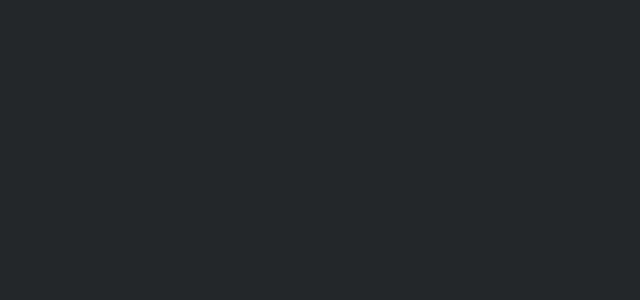
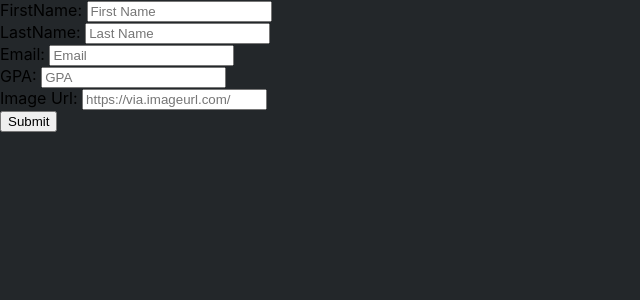
Before and after one commit to TDLorenz/CRUD-ClientSide, a React (Create React App) app: page /students/add in a window 1280 px wide. Shown: the top 300 px of the page, without its empty margins (0-640 px from the left). Built offline with nearby package versions, Linux system fonts and the light colour scheme.

Commit message:
Added student functions

```diff
--- a/src/App.js
+++ b/src/App.js
@@ -10,7 +10,9 @@ import {
   AllCampusesContainer,
   AllStudentsContainer,
   AddCampusContainer,
-  EditCampusContainer
+  EditCampusContainer,
+  AddStudentContainer,
+  EditStudentContainer
 } from './components/containers';
 
 // if you create separate components for adding/editing
@@ -25,9 +27,11 @@ const App = () => {
         <Route exact path="/campuses" component={AllCampusesContainer} />
         <Route exact path="/campus/:id" component={CampusContainer} />
         <Route exact path="/students" component={AllStudentsContainer} />
+        <Route exact path="/students/add" component={AddStudentContainer} />
         <Route exact path="/student/:id" component={StudentContainer} />
         <Route exact path="/campuses/add" component={AddCampusContainer} />
         <Route exact path="/campuses/edit/:id" component={EditCampusContainer} />
+        <Route exact path="/students/edit/:id" component={EditStudentContainer} />
       </Switch>
     </div>
   );
--- /dev/null
+++ b/src/components/containers/AddStudentContainer.js
@@ -0,0 +1,79 @@
+import React, { Component } from "react";
+import { connect } from "react-redux";
+import PropTypes from "prop-types";
+import { addStudentThunk } from "../../store/thunks";
+
+
+class AddStudentContainer extends Component {
+
+    handleSubmit = (event) =>
+    {
+        event.preventDefault();
+
+        const firstname = event.target.firstname.value;
+        const lastname = event.target.lastname.value;
+        const email = event.target.email.value;
+        const gpa = event.target.gpa.value;
+        const imageUrl = event.target.imageUrl.value;
+
+        let newStudent =
+        {
+            firstname: firstname,
+            lastname: lastname,
+            email: email,
+            gpa: gpa,
+            imageUrl: imageUrl
+        };
+        this.props.addStudent(newStudent);
+
+        event.target.reset();
+        this.props.history.push('/students');
+    }
+
+    render(){
+        return(
+        <div>
+            <form onSubmit={this.handleSubmit}>
+                <label htmlFor="firstname">FirstName: </label>
+                  <input type="text" name="firstname" placeholder="First Name" required />
+                <br/>
+                <label htmlFor="lastname">LastName: </label>
+                  <input type="text" name="lastname" placeholder="Last Name" required />
+                <br/>
+                <label htmlFor="email">Email: </label>
+                  <input type="text" name="email" placeholder="Email" />
+                <br/>
+                <label htmlFor="gpa">GPA: </label>
+                  <input type="text" name="gpa" placeholder="GPA" />
+                <br/>
+                <label htmlFor="imageUrl">Image Url: </label>
+                  <input type="text" name="imageUrl" placeholder="https://via.imageurl.com/" />
+                <br/>
+                  <button type="submit">Submit</button>
+              </form>
+        </div>
+        );
+    }
+}
+
+
+
+//Map state to props;
+const mapState = (state) => {
+    return {
+      allStudents: state.allStudents,
+    };
+  };
+
+  // Map dispatch to props;
+  const mapDispatch = (dispatch) => {
+    return {
+      addStudent: (student) => dispatch(addStudentThunk(student)),
+    };
+  };
+
+  AddStudentContainer.propTypes = {
+    addStudent: PropTypes.array.isRequired,
+  };
+
+export default connect(mapState, mapDispatch)(AddStudentContainer);
--- a/src/components/containers/EditCampusContainer.js
+++ b/src/components/containers/EditCampusContainer.js
@@ -8,8 +8,8 @@ import { fetchCampusThunk } from "../../store/thunks";
 class EditCampusContainer extends Component {
   componentDidMount() {
     //getting campus ID from url
-    //this.props.fetchCampus(this.props.match.params.id);
-    console.log(this.props.match.params.id)
+    // campus = this.props.fetchCampus(this.props.match.params.id);
+    // console.log(this.props.match.params.id)
   }
 
 
@@ -41,7 +41,7 @@ class EditCampusContainer extends Component {
         <div>
             <form onSubmit={this.handleSubmit}>
                 <label htmlFor="name">Name: </label>
-                  <input type="text" name="name" placeholder="Campus Name" required />
+                  <input type="text" name="name" defaultValue = "default here" placeholder="Campus Name" required />
                 <br/>
                 <label htmlFor="address">Address: </label>
                   <input type="text" name="address" placeholder="Campus Address" required />
@@ -50,7 +50,7 @@ class EditCampusContainer extends Component {
                   <input type="text" name="description" placeholder="Campus Description" />
                 <br/>
                 <label htmlFor="imageUrl">Image Url: </label>
-                  <input type="text" name="imageUrl" placeholder="https://via.imageurl.com/" />
+                  <input type="text" name="imageUrl" placeholder= "https://via.imageurl.com/" />
                 <br/>
                   <button type="submit">Submit</button>
               </form>
@@ -78,6 +78,7 @@ const mapState = (state) => {
 
   EditCampusContainer.propTypes = {
     editCampus: PropTypes.array.isRequired,
+    fetchCampus: PropTypes.func.isRequired,
   };
 
 export default connect(mapState, mapDispatch)(EditCampusContainer);
--- /dev/null
+++ b/src/components/containers/EditStudentContainer.js
@@ -0,0 +1,82 @@
+import React, { Component } from "react";
+import { connect } from "react-redux";
+import PropTypes from "prop-types";
+import { editStudentThunk } from "../../store/thunks";
+import { fetchStudentThunk } from "../../store/thunks";
+
+
+class EditStudentContainer extends Component {
+
+    handleSubmit = (event) =>
+    {
+        event.preventDefault();
+
+        const firstname = event.target.firstname.value;
+        const lastname = event.target.lastname.value;
+        const email = event.target.email.value;
+        const gpa = event.target.gpa.value;
+        const imageUrl = event.target.imageUrl.value;
+
+        let newStudent =
+        {
+            id: this.props.match.params.id,
+            firstname: firstname,
+            lastname: lastname,
+            email: email,
+            gpa: gpa,
+            imageUrl: imageUrl
+        };
+        this.props.editStudent(newStudent);
+
+        event.target.reset();
+        this.props.history.push('/students');
+    }
+
+    render(){
+        return(
+        <div>
+            <form onSubmit={this.handleSubmit}>
+                <label htmlFor="firstname">FirstName: </label>
+                  <input type="text" name="firstname" placeholder="First Name" required />
+                <br/>
+                <label htmlFor="lastname">LastName: </label>
+                  <input type="text" name="lastname" placeholder="Last Name" required />
+                <br/>
+                <label htmlFor="email">Email: </label>
+                  <input type="text" name="email" placeholder="Email" />
+                <br/>
+                <label htmlFor="gpa">GPA: </label>
+                  <input type="text" name="gpa" placeholder="GPA" />
+                <br/>
+                <label htmlFor="imageUrl">Image Url: </label>
+                  <input type="text" name="imageUrl" placeholder="https://via.imageurl.com/" />
+                <br/>
+                  <button type="submit">Submit</button>
+              </form>
+        </div>
+        );
+    }
+}
+
+
+
+//Map state to props;
+const mapState = (state) => {
+    return {
+      allStudents: state.allStudents,
+    };
+  };
+
+  // Map dispatch to props;
+  const mapDispatch = (dispatch) => {
+    return {
+      editStudent: (student) => dispatch(editStudentThunk(student)),
+      fetchStudent: (id) => dispatch(fetchStudentThunk(id))
+    };
+  };
+
+  EditStudentContainer.propTypes = {
+    editStudent: PropTypes.array.isRequired,
+  };
+
+export default connect(mapState, mapDispatch)(EditStudentContainer);
--- a/src/components/containers/index.js
+++ b/src/components/containers/index.js
@@ -6,3 +6,5 @@ export { default as AllStudentsContainer } from "./AllStudentsContainer";
 export { default as StudentContainer } from "./StudentContainer";
 export { default as AddCampusContainer } from "./AddCampusContainer";
 export { default as EditCampusContainer } from "./EditCampusContainer";
+export { default as AddStudentContainer } from "./AddStudentContainer";
+export { default as EditStudentContainer } from "./EditStudentContainer";
--- a/src/components/views/AllStudentsView.js
+++ b/src/components/views/AllStudentsView.js
@@ -65,15 +65,28 @@ const AllStudentsView = (props) => {
         </Toolbar>
       </AppBar>
 
-      <div className={classes.greeting}><h1>Campus View</h1></div>
+      <div className={classes.greeting}><h1>All Students View</h1></div>
     </div>
-
+    <div className="AddButton">
+      <Link to={'/students/add'} >
+            <Button variant="contained" color="primary" size="lg">
+              Add Student
+            </Button>
+          </Link>
+      </div>
       {props.allStudents.map((student) => (
         <div key={student.id}>
           <Link to={`/student/${student.id}`}>
             <h1>{student.firstname} {student.lastname}</h1>
           </Link>
+          <img src={student.imageUrl} width="500px" alt={student.firstname} />
           <p>{student.gpa}</p>
+
+          <Link className="editLink" to={`/students/edit/${student.id}`}>
+          <Button variant="contained" color="primary">Edit</Button>
+          </Link>
+
+          <Button variant="contained" color="primary" onClick={() => props.handleDelete(student.id)}>Delete</Button>
         </div>
       ))}
     </div>
```
